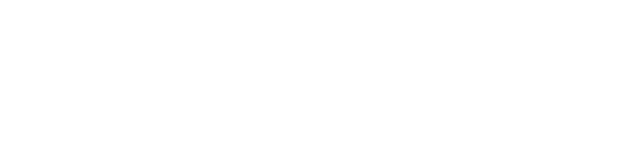
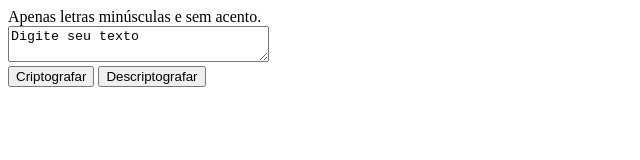
Before and after one commit to m9tzin/decodificador-texto, a plain HTML site: page index.html in a window 1280 px wide. Shown: the whole page, without its empty margins (0-640 px from the left). Drawn offline with Linux system fonts and the light colour scheme.

Commit message:
html quase finished

```diff
--- a/index.html
+++ b/index.html
@@ -6,6 +6,22 @@
     <title>Decodificador de Texto</title>
 </head>
 <body>
-
+    <header class="cabecalho"></header>
+    <main class="conteudo">
+        <div class="container__conteudo>">
+            <div class="container__informacoes">
+                <a type="text" class="informacoes">Apenas letras minúsculas e sem acento.</a>
+                <div class="container__texto">
+                    <textarea id="texto" name="texto rows="30" cols="30">Digite seu texto</textarea>
+                </div>
+                <div class="container__botoes">
+                    <button class="criptografar" id="criptografar">Criptografar</button>
+                    <button class="descriptografar id="descriptografar">Descriptografar</button>
+                </div>
+                <div class="container__resultado"></div>
+            </div>
+        </div>
+    </main>
+    <footer></footer>
 </body>
 </html>
```
Also changed, not shown: script/app.js (added), 1 other file.
